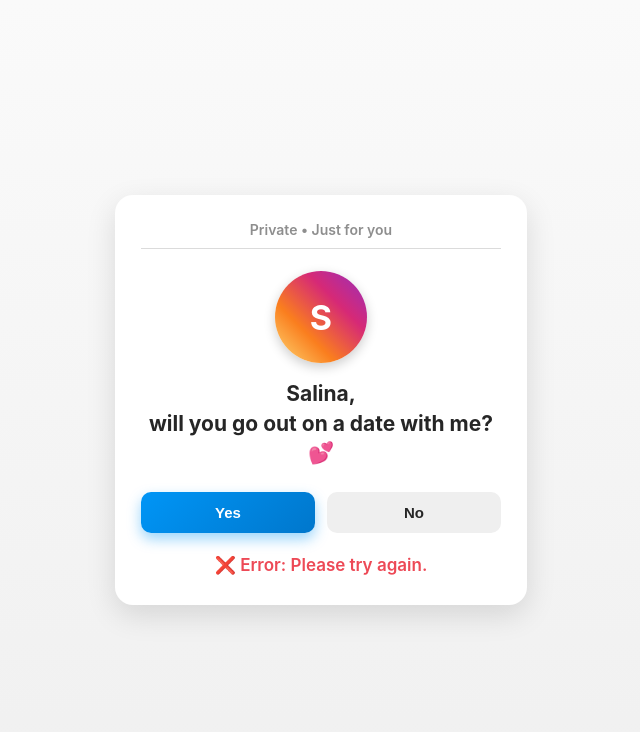
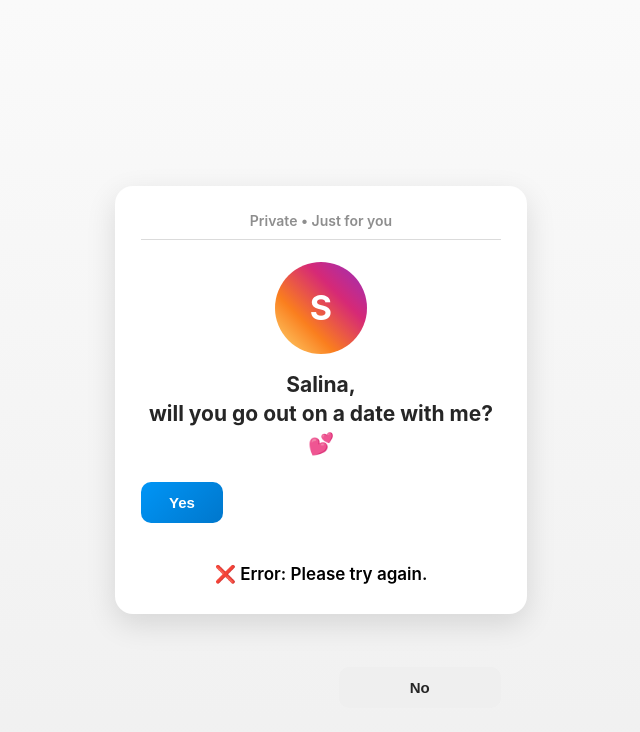
Before and after one commit to sujantranslate/salina.date, a plain HTML site: page index.html in a window 1280 px wide. Both pictures are taken after a click on the button "No". Shown: the whole page, without its empty margins (319-959 px from the left). Drawn offline with Linux system fonts and the light colour scheme.

Commit message:
index.html

```diff
--- a/index.html
+++ b/index.html
@@ -26,12 +26,6 @@
       text-align: center;
       padding: 26px;
       position: relative;
-            animation: fadeIn 0.8s ease;
-        }
-
-        @keyframes fadeIn {
-            from { opacity: 0; transform: translateY(10px); }
-            to { opacity: 1; transform: translateY(0); }
     }
 
     .header {
@@ -56,7 +50,6 @@
       color: white;
       font-size: 34px;
       font-weight: 700;
-            box-shadow: 0 4px 12px rgba(0,0,0,0.2);
     }
 
     h2 {
@@ -67,32 +60,29 @@
     }
 
     .buttons {
-            display: flex;
-            gap: 12px;
+      position: relative;
+      height: 60px;
     }
 
     button {
-            flex: 1;
-            padding: 12px 0;
+      padding: 12px 28px;
       border-radius: 10px;
       border: none;
       font-size: 15px;
       font-weight: 600;
       cursor: pointer;
-            transition: transform 0.15s ease, box-shadow 0.15s ease;
-        }
-
-        button:active {
-            transform: scale(0.97);
+      position: absolute;
+      transition: all 0.25s ease;
     }
 
     .yes {
+      left: 0;
       background: linear-gradient(135deg, #0095f6, #0077cc);
       color: white;
-            box-shadow: 0 6px 14px rgba(0,149,246,0.4);
     }
 
     .no {
+      right: 0;
       background: #efefef;
       color: #262626;
     }
@@ -102,27 +92,19 @@
       font-size: 17px;
       font-weight: 600;
       min-height: 24px;
-            transition: all 0.3s ease;
     }
 
-        /* Floating hearts */
+    /* Hearts */
     .heart {
       position: absolute;
       bottom: -20px;
       animation: floatUp 3.5s ease forwards;
-            opacity: 0.9;
       pointer-events: none;
     }
 
     @keyframes floatUp {
-            0% {
-                transform: translateY(0) scale(1);
-                opacity: 1;
-            }
-            100% {
-                transform: translateY(-350px) scale(1.4);
-                opacity: 0;
-            }
+      0% { transform: translateY(0) scale(1); opacity: 1; }
+      100% { transform: translateY(-350px) scale(1.4); opacity: 0; }
     }
   </style>
 </head>
@@ -137,17 +119,33 @@
 
     <div class="buttons">
       <button class="yes" onclick="sayYes()">Yes</button>
-        <button class="no" onclick="sayNo()">No</button>
+      <button class="no" id="noBtn">No</button>
     </div>
 
     <div class="message" id="message"></div>
   </div>
 
   <script>
-    function sayNo() {
-        const msg = document.getElementById("message");
-        msg.style.color = "#ed4956";
-        msg.innerText = "❌ Error: Please try again.";
+    const noBtn = document.getElementById("noBtn");
+
+    noBtn.addEventListener("mouseenter", moveNo);
+    noBtn.addEventListener("click", moveNo);
+
+    function moveNo() {
+      const card = document.querySelector(".card");
+      const cardRect = card.getBoundingClientRect();
+
+      const maxX = cardRect.width - noBtn.offsetWidth;
+      const maxY = cardRect.height - noBtn.offsetHeight;
+
+      const x = Math.random() * maxX;
+      const y = Math.random() * maxY;
+
+      noBtn.style.left = x + "px";
+      noBtn.style.top = y + "px";
+
+      document.getElementById("message").innerText =
+        "❌ Error: Please try again.";
     }
 
     function sayYes() {
```
Lines whose indentation alone changed are shown as unchanged.
